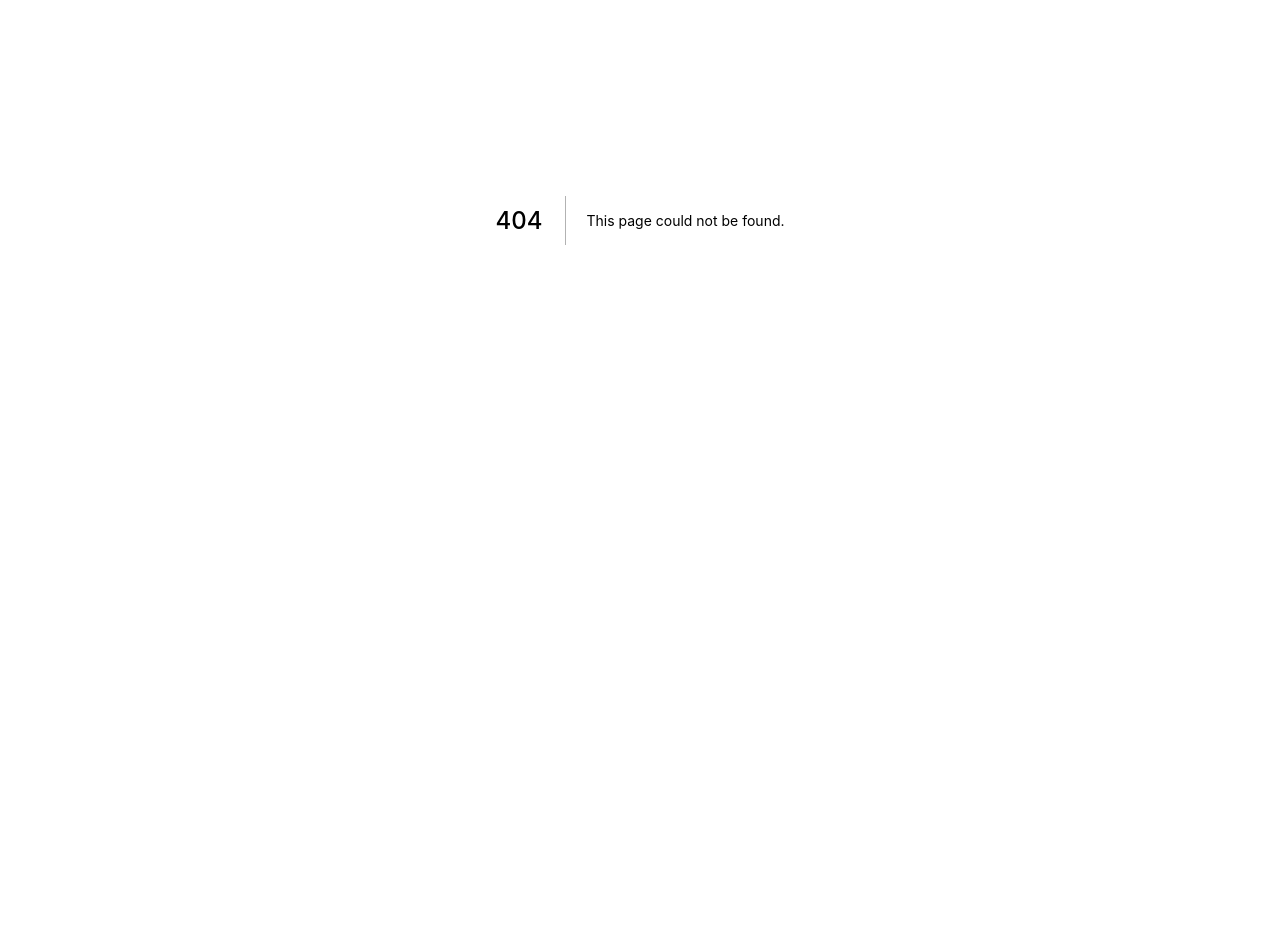
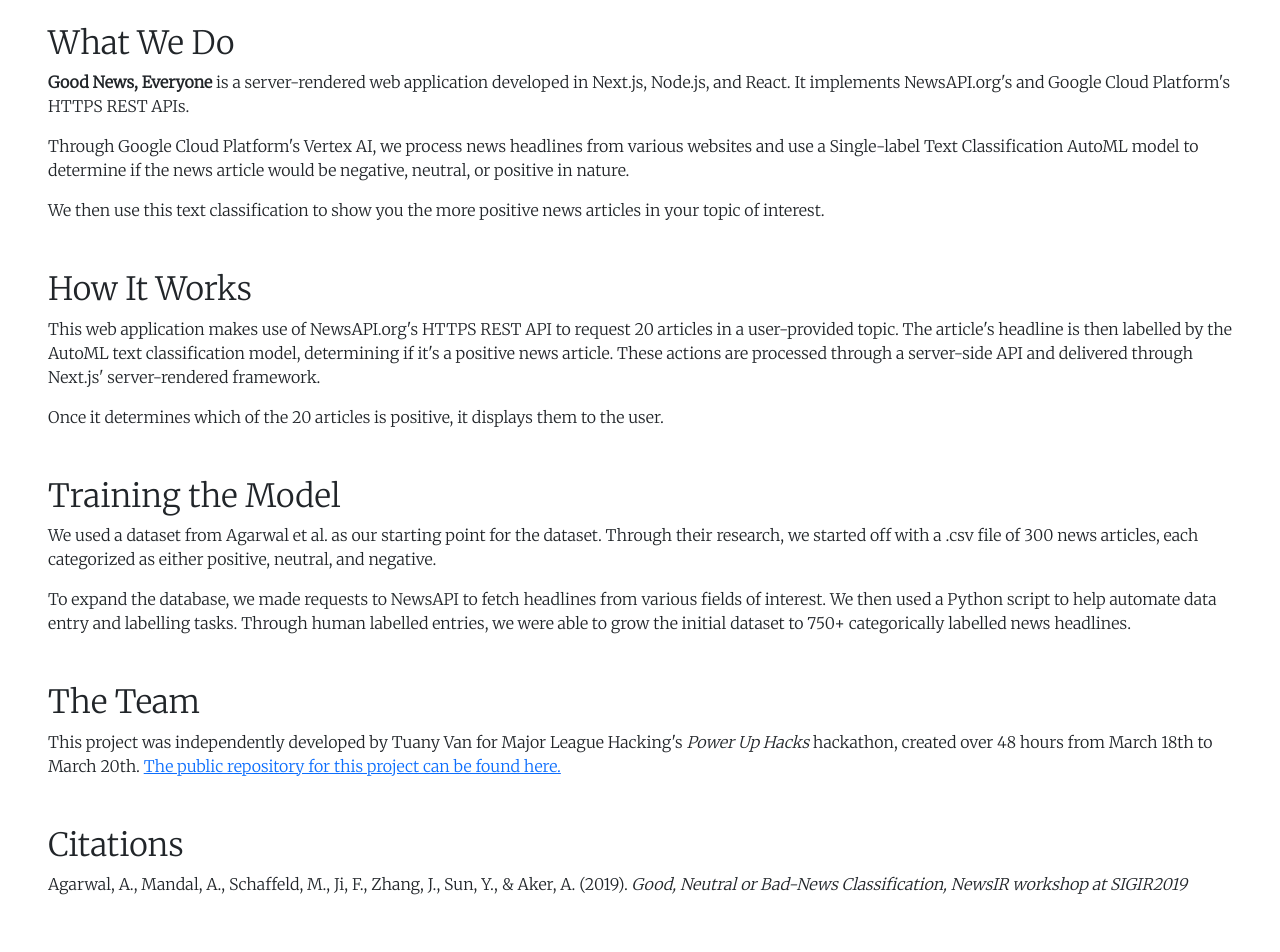
Before and after one commit to tuanyvan/DailyGoodNews, a Next.js app: page /about in a window 1280 px wide. Before the commit this address had no page. Shown: the part 180-1132 px from the top of the page. Before the commit the page ends 800 px from the top, so only its background shows below. Built offline with nearby package versions, Linux system fonts and the light colour scheme.

Commit message:
Created about page

```diff
--- /dev/null
+++ b/components/Paragraph.js
@@ -0,0 +1,18 @@
+import { Component } from "react";
+
+class Paragraph extends Component {
+  constructor(props) {
+    super(props);
+  }
+
+  render() {
+    return (
+      <section class="paragraph">
+        <h2>{this.props.title}</h2>
+        {this.props.children}
+      </section>
+    );
+  }
+}
+
+export default Paragraph;
--- /dev/null
+++ b/pages/about.js
@@ -0,0 +1,85 @@
+import Head from "next/head";
+
+import Header from "../components/Header";
+import Footer from "../components/Footer";
+import Paragraph from "../components/Paragraph";
+
+import styles from "../styles/Home.module.css";
+import "bootstrap/dist/css/bootstrap.min.css";
+
+export default function About() {
+  return (
+    <div>
+      <Head>
+        <title>Good News, Everyone | About</title>
+        <meta
+          name="description"
+          content="Good News, Everyone is a news dashboard that brings you the positive side of the world."
+        />
+        <meta name="robots" content="noindex, nofollow"></meta>
+        <link rel="icon" href="/favicon.ico" />
+        <style>
+          @import
+          url('https://fonts.googleapis.com/css2?family=Merriweather:wght@300&display=swap');
+        </style>
+      </Head>
+
+      <Header />
+      <main className="d-flex flex-column min-vh-100 p-5">
+        <Paragraph title="What We Do">
+          <p>
+            <strong>Good News, Everyone</strong> is a server-rendered web application developed
+            in Next.js, Node.js, and React. It implements NewsAPI.org's and Google Cloud Platform's HTTPS REST APIs.
+          </p>
+          <p>
+            Through Google Cloud Platform's Vertex AI, we process news headlines
+            from various websites and use a Single-label Text Classification
+            AutoML model to determine if the news article would be negative,
+            neutral, or positive in nature.
+          </p>
+          <p>
+            We then use this text classification to show you the more positive
+            news articles in your topic of interest.
+          </p>
+        </Paragraph>
+        <Paragraph title="How It Works">
+          <p>This web application makes use of NewsAPI.org's HTTPS REST API to request 20 articles in a user-provided topic. The article's headline is then labelled by the AutoML text classification model, determining if it's a positive news article. These actions are processed through a server-side API and delivered through Next.js' server-rendered framework.</p>
+          <p>Once it determines which of the 20 articles is positive, it displays them to the user.</p>
+        </Paragraph>
+        <Paragraph title="Training the Model">
+          <p>
+            We used a dataset from Agarwal et al. as our starting point for the
+            dataset. Through their research, we started off with a .csv file of
+            300 news articles, each categorized as either positive, neutral,
+            and negative.
+          </p>
+          <p>
+            To expand the database, we made requests to NewsAPI to fetch
+            headlines from various fields of interest. We then used a Python
+            script to help automate data entry and labelling tasks. Through
+            human labelled entries, we were able to grow the initial dataset to
+            750+ categorically labelled news headlines.
+          </p>
+          <p>
+
+          </p>
+        </Paragraph>
+        <Paragraph title="The Team">
+          <p>This project was independently developed by Tuany Van for Major League Hacking's <em>Power Up Hacks</em> hackathon, created over 48 hours from March 18th to March 20th. <a href="https://github.com/tuanyvan/DailyGoodNews">The public repository for this project can be found here.</a></p>
+        </Paragraph>
+        <Paragraph title="Citations">
+          <p>
+            Agarwal, A., Mandal, A., Schaffeld, M., Ji, F., Zhang, J., Sun, Y.,
+            & Aker, A. (2019).{" "}
+            <cite>
+              Good, Neutral or Bad-News Classification, NewsIR workshop at
+              SIGIR2019
+            </cite>
+          </p>
+        </Paragraph>
+      </main>
+
+      <Footer />
+    </div>
+  );
+}
--- a/styles/globals.css
+++ b/styles/globals.css
@@ -6,7 +6,8 @@
 }
 
 header,
-main {
+main,
+footer {
   font-family: "Merriweather", serif !important;
 }
 
@@ -24,6 +25,10 @@
   height: auto;
 }
 
+.paragraph {
+  margin: 1rem 0rem;
+}
+
 * {
   box-sizing: border-box;
 }
```
